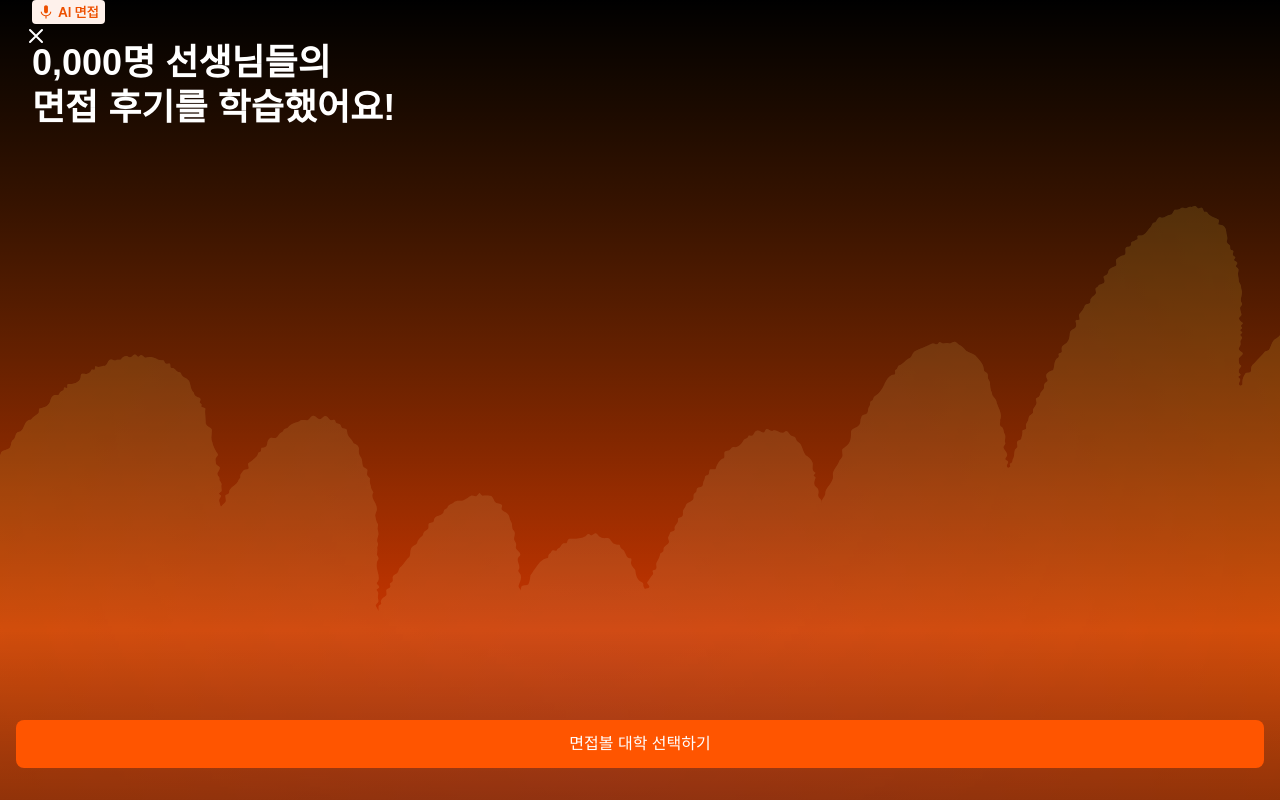
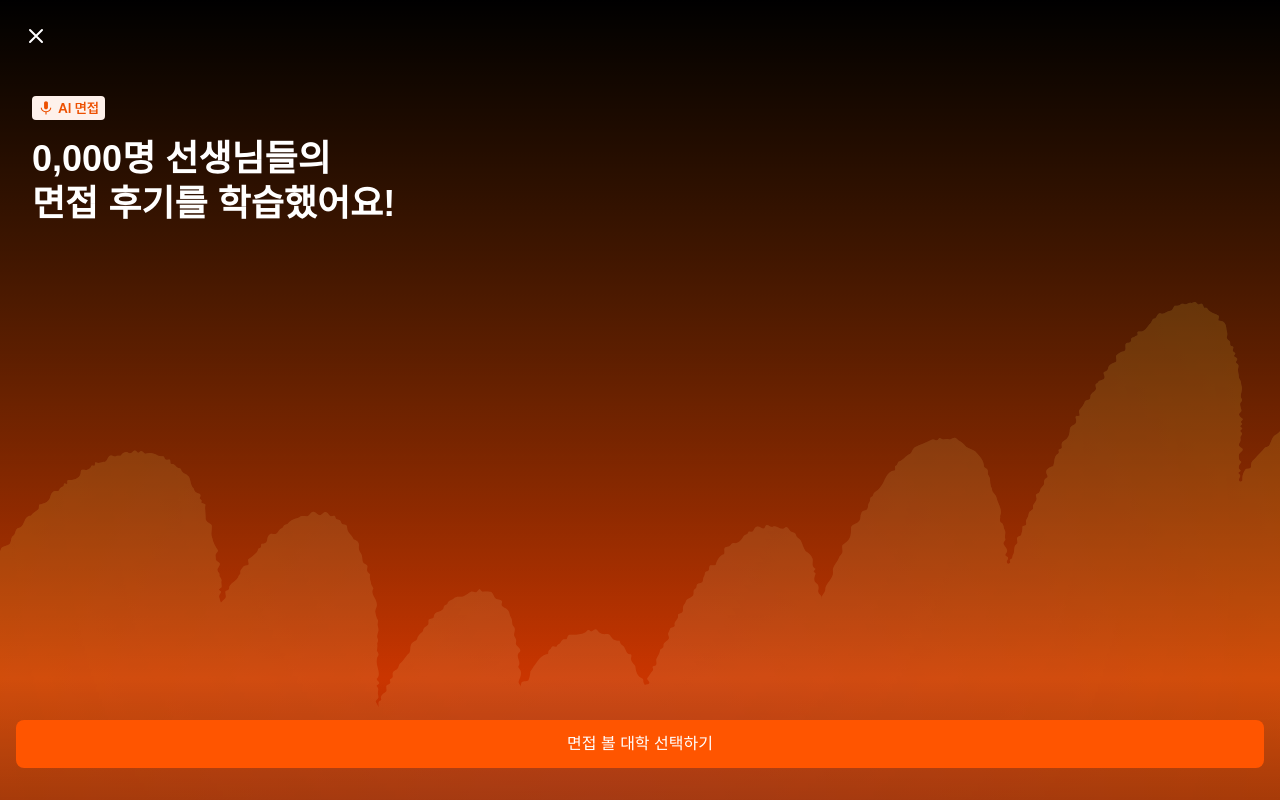
Before and after one commit to MinsunJung96/interview-coaching-ai, a Next.js app: page / in a window 1280 px wide. Shown: the top 800 px of the page. Built offline with nearby package versions, Linux system fonts and the light colour scheme.

Commit message:
🚀 Quick deploy: 2025-08-08 23:32:25

```diff
--- a/src/app/page.tsx
+++ b/src/app/page.tsx
@@ -1889,7 +1889,7 @@ ${transitionMessage ? `\n[중요] 단계 전환이 필요합니다!\n반드시
           </div>
 
           {/* Main Content */}
-          <div className="flex-1 flex flex-col justify-center px-8 z-15">
+          <div className="flex-1 flex flex-col pt-24 px-8 z-15">
             {/* AI Interview Tag */}
             <div className="mb-4">
               <Image
@@ -1906,17 +1906,17 @@ ${transitionMessage ? `\n[중요] 단계 전환이 필요합니다!\n반드시
             <div className="mb-4">
               <h1 className="text-4xl font-bold text-white leading-tight">
                 <span className="inline-flex">
-                  <span className="transform transition-all duration-200">
+                  <span>
                     {digitAnimations.thousands}
                   </span>
                   <span>,</span>
-                  <span className="transform transition-all duration-200">
+                  <span>
                     {digitAnimations.hundreds}
                   </span>
-                  <span className="transform transition-all duration-200">
+                  <span>
                     {digitAnimations.tens}
                   </span>
-                  <span className="transform transition-all duration-200">
+                  <span>
                     {digitAnimations.ones}
                   </span>
                 </span>
@@ -1976,7 +1976,7 @@ ${transitionMessage ? `\n[중요] 단계 전환이 필요합니다!\n반드시
             </div>
 
             {/* Teachers Image (Foreground) - Fixed to bottom */}
-            <div className={`absolute bottom-0 left-0 right-0 w-full z-10 transition-all duration-1000 ease-out ${
+            <div className={`absolute bottom-0 left-0 right-0 w-full z-23 transition-all duration-1000 ease-out ${
               isTeachersVisible ? 'opacity-100 translate-y-0' : 'opacity-0 translate-y-4'
             }`}>
               <Image
@@ -1991,12 +1991,12 @@ ${transitionMessage ? `\n[중요] 단계 전환이 필요합니다!\n반드시
           </div>
 
           {/* Fixed Bottom CTA */}
-          <div className="fixed bottom-0 left-0 right-0 z-23 pb-8 px-4">
+          <div className="fixed bottom-0 left-0 right-0 z-30 pb-8 px-4">
             <button
               onClick={() => changeStepWithTransition(1, 'forward')}
               className="w-full h-12 rounded-lg text-base font-medium bg-[#ff5500] text-white hover:bg-[#e64a00] transition-all duration-200 ease-in-out active:scale-95"
             >
-              면접볼 대학 선택하기
+              면접 볼 대학 선택하기
             </button>
           </div>
         </div>
```
